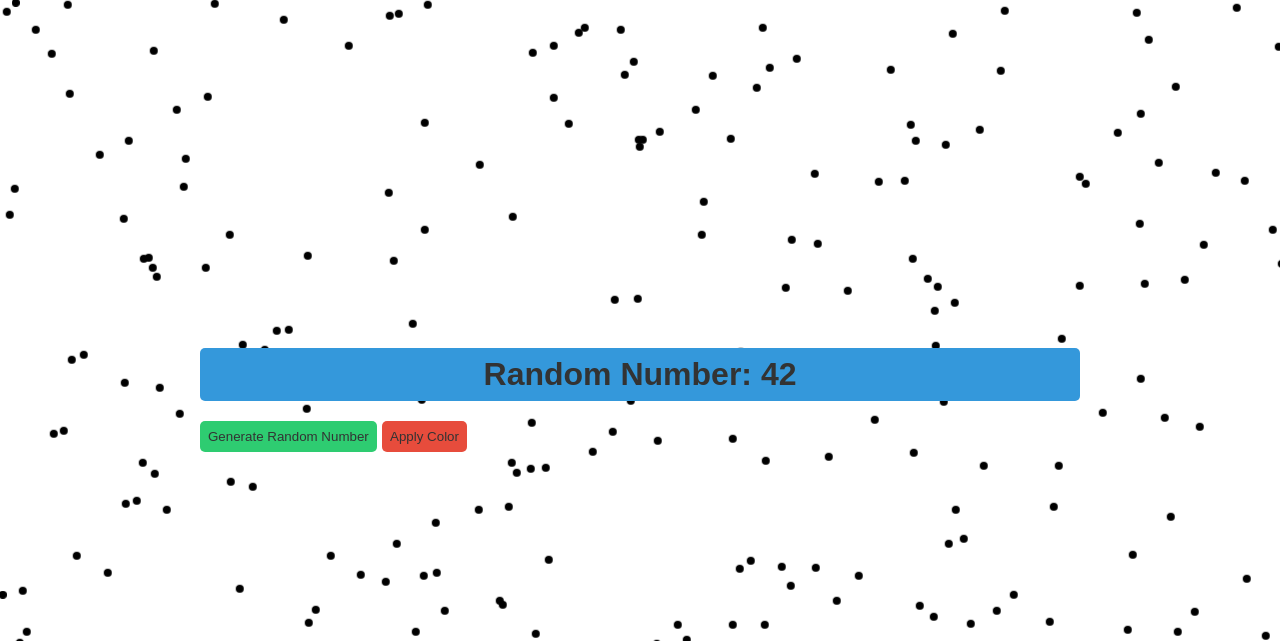
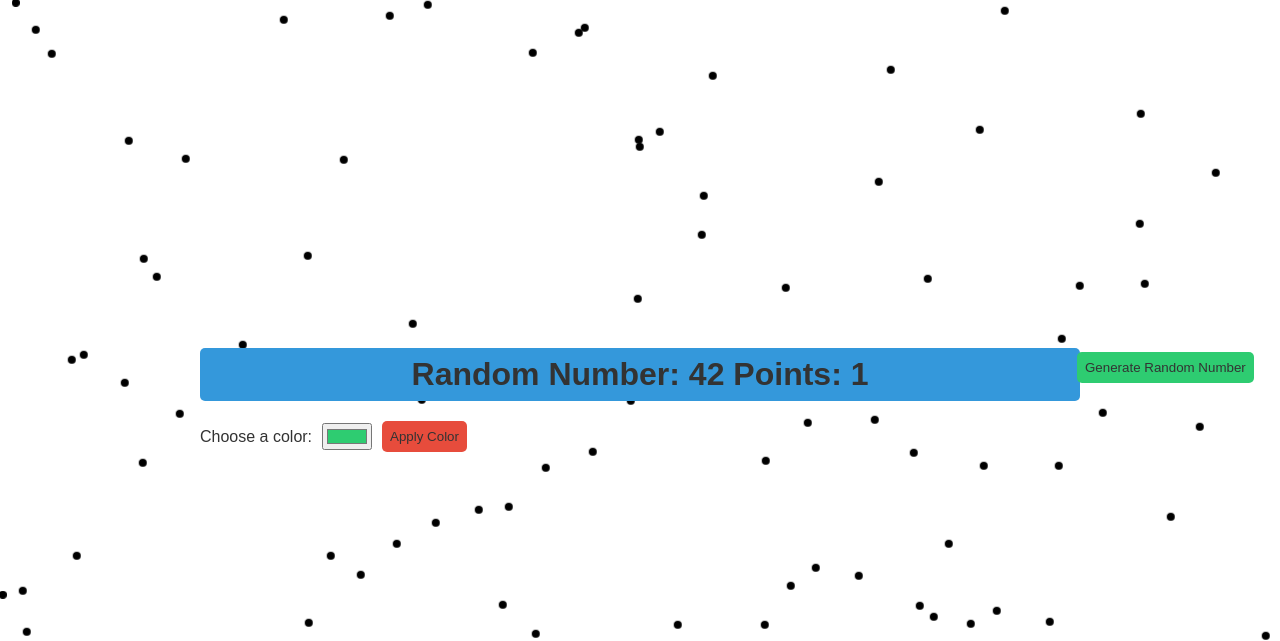
Before and after one commit to GDSC-NMIMS-MPSTME-Mumbai/project-mirage, a Flask app: page / in a window 1280 px wide. Shown: the top 641 px of the page. Run offline with Flask 3, Linux system fonts and the light colour scheme.

Commit message:
Update index.html

```diff
--- a/templates/index.html
+++ b/templates/index.html
@@ -13,6 +13,7 @@
       <h1>
         Random Number:
         <span id="random-number"></span>
+        Points: <span id="points">0</span> <!-- New span to display the points -->
       </h1>
 
       <div class="controls">
@@ -30,16 +31,67 @@
 
     <script>
       const randomNumberElement = document.getElementById("random-number");
+      const pointsElement = document.getElementById("points"); // Get the new span
       const generateButton = document.getElementById('generate-button');
       const colorButton = document.getElementById('color-button');
-
+      let points = 0;
+      let timerId = null;
+      let particleNum = 0;
       function fetchRandomNumber() {
         fetch("{{ url_for('generate') }}")
           .then((response) => response.text())
           .then((data) => {
             randomNumberElement.innerText = data;
+            moveButton();
           })
           .catch((error) => console.error("Error:", error));
+      }
+
+      function moveButton() {
+        const containerWidth = document.body.offsetWidth;
+        const containerHeight = document.body.offsetHeight;
+        const buttonWidth = generateButton.offsetWidth;
+        const buttonHeight = generateButton.offsetHeight;
+
+        const randomX = Math.floor(Math.random() * (containerWidth - buttonWidth));
+        const randomY = Math.floor(Math.random() * (containerHeight - buttonHeight));
+
+        generateButton.style.top = `${randomY}px`;
+        generateButton.style.left = `${randomX}px`;
+
+        points++;
+        particleNum++;
+
+        pointsElement.innerText = points; // Update the points
+
+        for (let i = 0; i < points*5; i++) {
+          const particle = document.createElement('div');
+          particle.classList.add('particle');
+          particle.style.left = `${Math.random() * 100}vw`;
+          particle.style.top = `${Math.random() * 100}vh`;
+          particlesContainer.appendChild(particle);
+        }
+
+        if (points === 15 && timerId === null) {
+          timerId = setInterval(() => {
+            const randomX = Math.floor(Math.random() * (containerWidth - buttonWidth));
+            const randomY = Math.floor(Math.random() * (containerHeight - buttonHeight));
+            changeColor();
+            generateButton.style.top = `${randomY}px`;
+            generateButton.style.left = `${randomX}px`;
+            const randomColor = getRandomColor(); // Get a random color
+            document.getElementById('color-input').value = randomColor; // Set the color input value
+            changeColor();
+          }, 800);
+
+        }
+      }
+
+      function getRandomColor() {
+        const r = Math.floor(Math.random() * 256).toString(16).padStart(2, '0');
+        const g = Math.floor(Math.random() * 256).toString(16).padStart(2, '0');
+        const b = Math.floor(Math.random() * 256).toString(16).padStart(2, '0');
+        return `#${r}${g}${b}`;
       }
 
       function changeColor() {
@@ -53,7 +105,7 @@
 
       // Create and append particles to the document
       const particlesContainer = document.querySelector('.particles');
-      for (let i = 0; i < 250; i++) {
+      for (let i = 0; i < 100; i++) {
         const particle = document.createElement('div');
         particle.classList.add('particle');
         particle.style.left = `${Math.random() * 100}vw`;
```
